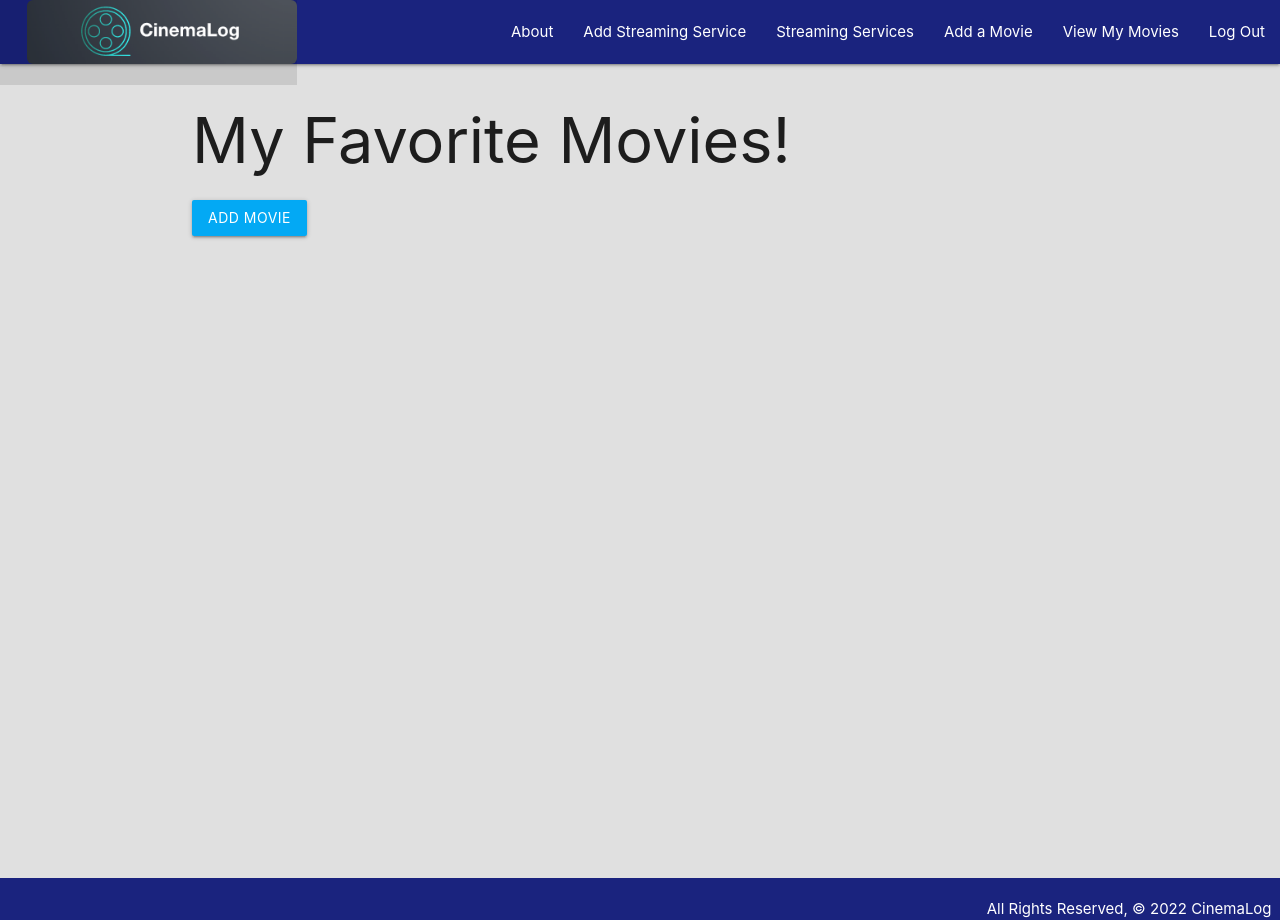
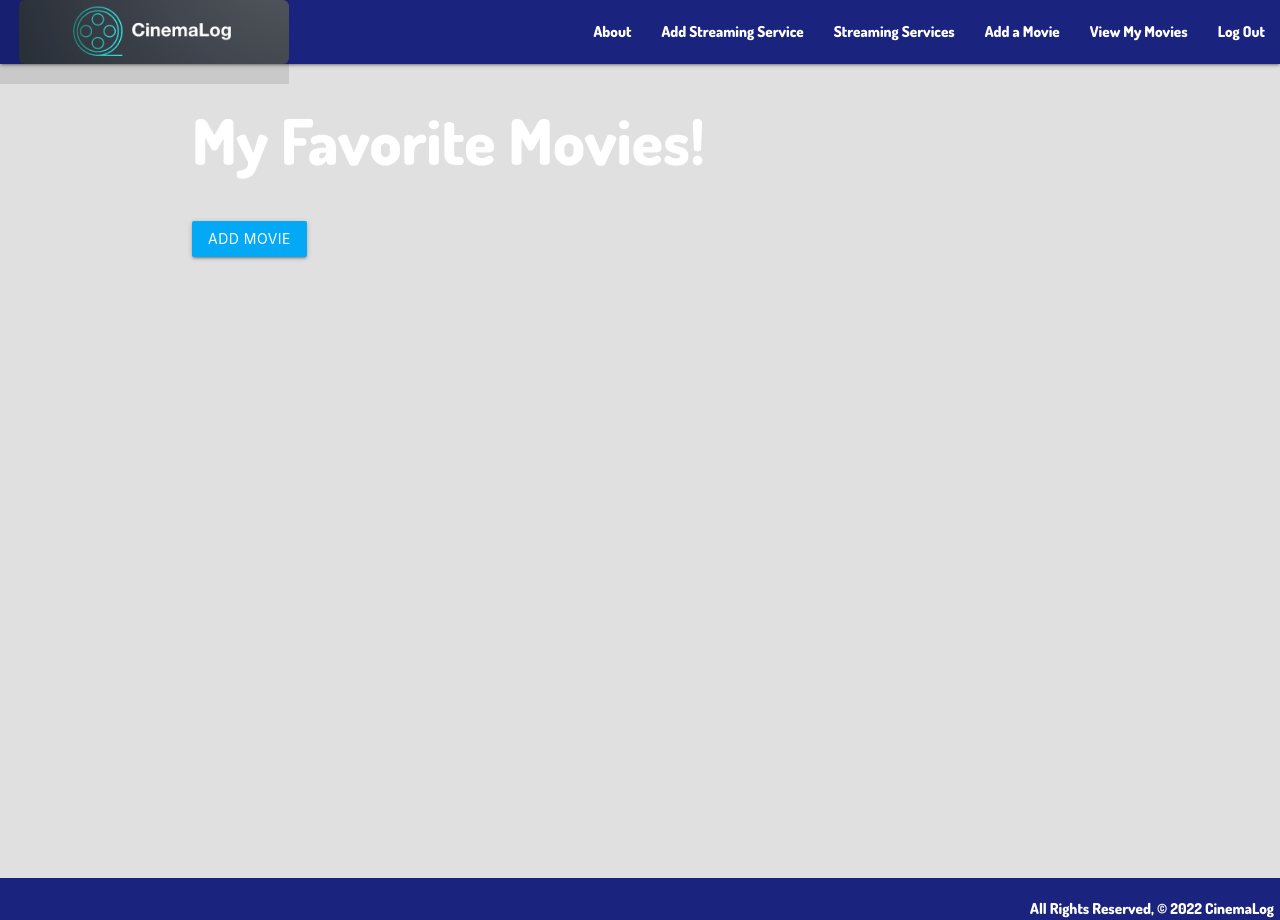
Before and after one commit to amr745/cinemalog, a Django app: page /movies/ in a window 1280 px wide. Run offline with Django 4.2, Linux system fonts and the light colour scheme; the visitor is signed in with stand-in values (Sample User, id 1); data that the repository does not hold is empty.

Commit message:
some css styling

```diff
--- a/main_app/static/css/style.css
+++ b/main_app/static/css/style.css
@@ -1,7 +1,11 @@
+@import url('https://fonts.googleapis.com/css2?family=Dosis:wght@800&display=swap');
+
 body {
     display: flex;
     min-height: 100vh;
     flex-direction: column;
+    font-family: 'Dosis', sans-serif;
+    color: white;
   }
 
   main {
@@ -13,6 +17,44 @@
     text-align: right;
   }
 
+  header {
+    position: absolute;
+    top: 0;
+    width: 100%;
+    margin: 0;
+    left: 0px;
+    margin-left: 0;
+    background-image:
+    linear-gradient(
+      rgba(0, 0, 0, 0.5),
+      rgba(0, 0, 0, 0.5)
+    ),
+    url(../media/movienight.jpg);
+    background-size: cover;
+    height: 97vh;
+    display: flex;
+    flex-direction: column;
+    flex-wrap: wrap;
+    justify-content: center;
+    align-items: center;
+    align-content: center;
+    background-position: center;
+  }
+
+  .navbar-fixed {
+    z-index: 999;
+ }
+
+  /* #mobile-links { */
+    /* margin-left: 300px; */
+    /* z-index: 1; */
+  /* } */
+  /* @media screen and (max-width: 670px){
+    header{
+      min-height: 500px;
+    }
+  } */
+
   .brand-img img {
     height: 64px;
     padding: 0px;
@@ -20,14 +62,8 @@
     border-radius: 6px;
   }
 
-  .movie-imgs {
-    grid-template-columns: 100px 50px 100px;
-    grid-template-rows: 80px auto 80px;
-    column-gap: 10px;
-    row-gap: 15px;
+  .movie-container {
+    display: grid;
+    grid-template-columns: 1fr 1fr 1fr;
+    gap: 10px;
   }
-
-  .a-words a {
-    color: white;
-
-  }
--- a/main_app/templates/base.html
+++ b/main_app/templates/base.html
@@ -6,23 +6,29 @@
   <meta name="viewport" content="width=device-width, initial-scale=1.0">
   <meta http-equiv="X-UA-Compatible" content="ie=edge">
   <title>CinemaLog</title>
+  <script src="https://code.jquery.com/jquery-3.3.1.min.js"></script>
   <link rel="stylesheet" href="https://cdnjs.cloudflare.com/ajax/libs/materialize/1.0.0/css/materialize.min.css">
   <link rel="stylesheet" type="text/css" href="{% static 'css/style.css' %}">
+  <link href="https://fonts.googleapis.com/icon?family=Material+Icons" rel="stylesheet">
   <script src="https://cdnjs.cloudflare.com/ajax/libs/materialize/1.0.0/js/materialize.min.js"></script>
 </head>
 <body class="grey lighten-2">
+<!-- <body class="grey black"></body> -->
   <header class="navbar-fixed">
     <nav class="indigo darken-4">
       <div class="nav-wrapper">
         <ul>
           <!-- <li><a href="/" class="left brand-logo">&nbsp;&nbsp;CinemaLog</a></li> -->
           <li>
-            <a href="/" class="brand-img left brand-logo">&nbsp;&nbsp;
+            <a href="/" class="brand-img left hide-on-med-and-down brand-logo">&nbsp;&nbsp;
               <img src="{% static 'media/logo3.png' %}" class="responsive-img" id="cinpic" alt="CinemaLog Logo">
+            </a>
+            <a href="" class="sidenav-trigger" data-target="mobile-links">
+              <i class="material-icons">menu</i>
             </a>
           </li>
         </ul>
-        <ul class="right">
+        <ul class="right hide-on-med-and-down">
           <li><a href="{% url 'about' %}">About</a></li>
           {% if user.is_authenticated %}
           <li><a href="{% url 'streams_create' %}">Add Streaming Service</a></li>
@@ -37,6 +43,21 @@
         </ul>
       </div>
     </nav>
+    <ul class="sidenav" id="mobile-links">
+      <li><a href="{% url 'home' %}">Home</a></li>
+      <li><a href="{% url 'about' %}">About</a></li>
+      {% if user.is_authenticated %}
+      <li><a href="{% url 'streams_create' %}">Add Streaming Service</a></li>
+      <li><a href="{% url 'streams_index' %}">Streaming Services</a></li>
+      <li><a href="{% url 'movies_create' %}">Add a Movie</a></li>
+      <li><a href="{% url 'index' %}">View My Movies</a></li>
+      <li><a href="{% url 'logout' %}">Log Out</a></li>
+      {% else %}
+      <li><a href="{% url 'signup' %}">Sign Up</a></li>
+      <li><a href="{% url 'login' %}">Log In</a></li>
+      {% endif %}
+    </ul>
+    <a href="" data-activates="sidenav" class="button-collapse"><i class="mdi-navigation-menu"></i></a>
   </header>
   <main class="container">
     {% block content %}
@@ -45,5 +66,19 @@
   <footer class="page-footer indigo darken-4">
     <div class="right">All Rights Reserved, &copy; 2022 CinemaLog &nbsp;</div>
   </footer>
+  <script>
+    $(document).ready(function(){
+    $('.sidenav').sidenav();
+  });
+
+function initialize() {
+  $('.button-collapse').sideNav();
+  $('.button-collapse').click(removeOverlay);
+}
+
+function removeOverlay() {
+  $('div[id^=sidenav-overlay]').remove();
+}
+  </script>
 </body>
 </html>
--- a/main_app/templates/main_app/stream_detail.html
+++ b/main_app/templates/main_app/stream_detail.html
@@ -7,8 +7,7 @@
   <div class="col s6 col-offset-3">
     <div class="card">
       <div class="card-content">
-        <span class="card-title">{{ stream.name }}</span>
-        <p>Color: {{ stream.color }}</p>
+        <span style="color: {{ stream.color }}" class="card-title">{{ stream.name }}</span>
       </div>
       <div class="card-action">
         <a href="{% url 'streams_update' stream.id %}">Edit</a>
--- a/main_app/templates/main_app/stream_list.html
+++ b/main_app/templates/main_app/stream_list.html
@@ -7,8 +7,7 @@
   <a href="{% url 'streams_detail' stream.id %}">
     <div class="card">
         <div class="card-content">
-            <span class="card-title">{{ stream.name }}</span>
-            <p>Color: {{ stream.color }}</p>
+          <span style="color: {{ stream.color }}" class="card-title center">{{ stream.name }}</span>
         </div>
     </div>
   </a>
--- a/main_app/templates/movies/index.html
+++ b/main_app/templates/movies/index.html
@@ -3,9 +3,9 @@
 
 <h1>My Favorite Movies!</h1>
 
-{% for movie in movies %}
 <div class="row">
-  <div class="col s3">
+  <div class="col movie-container">
+    {% for movie in movies %}
     <div class="card blue-grey darken-1 hoverable">
       <div class="card-content">
     <a class='a-words' href="{% url 'detail' movie.id %}">
@@ -14,9 +14,9 @@
       </div>
     </a>
     </div>
+    {% endfor %}
   </div>
 </div>
-{% endfor %}
 <a href="{% url 'movies_create' %}">
 <input type='button' value="Add Movie" class="btn light-blue ligffhten-2">
 </a>
```
Also changed, not shown: main_app/templates/home.html (+17 -1 lines), main_app/static/media/movienight.jpg (added).
